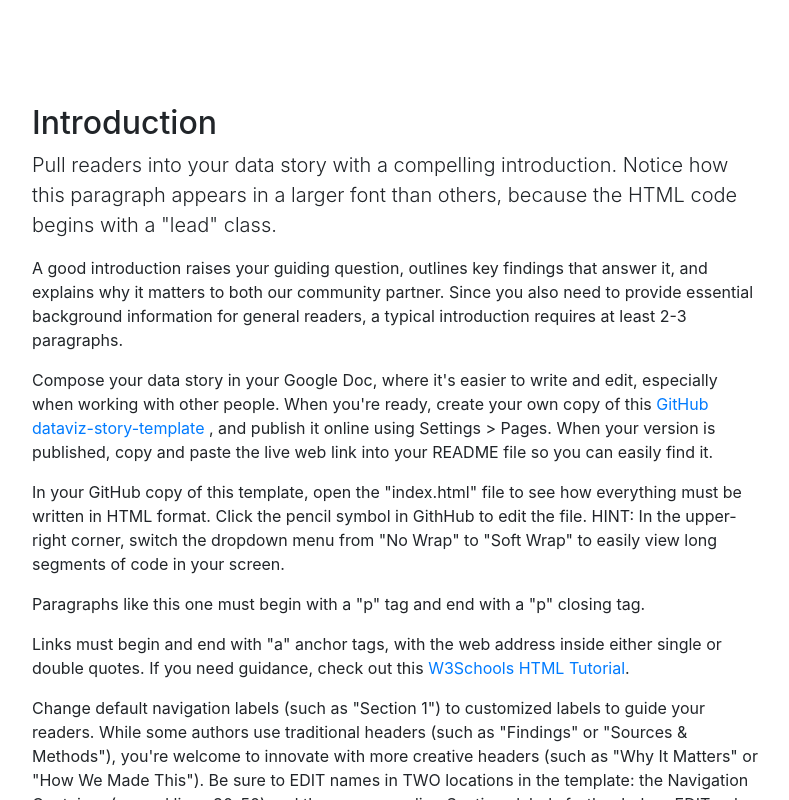
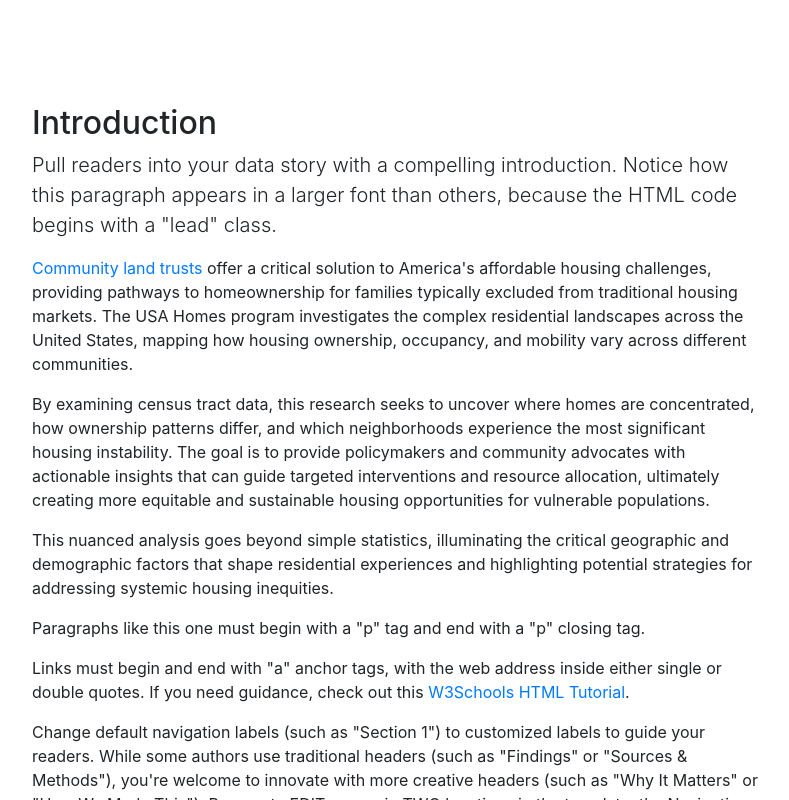
Before and after one commit to ralstonraphael/RalstonDataStory, a plain HTML site: page index.html in a window 1280 px wide. Shown: the part 604-1404 px from the top of the page, without its empty margins (243-1032 px from the left). Drawn offline with nearby package versions, Linux system fonts and the light colour scheme.

Commit message:
Update index.html

```diff
--- a/index.html
+++ b/index.html
@@ -70,11 +70,12 @@
 
           <p class="lead">Pull readers into your data story with a compelling introduction. Notice how this paragraph appears in a larger font than others, because the HTML code begins with a "lead" class.</p>
 
-          <p>A good introduction raises your guiding question, outlines key findings that answer it, and explains why it matters to both our community partner. Since you also need to provide essential background information for general readers, a typical introduction requires at least 2-3 paragraphs.</p>
+          <p><a href='https://cljct.org/?utm_medium=referral&utm_source=idealist'>Community land trusts</a> offer a critical solution to America's affordable housing challenges, providing pathways to homeownership for families typically excluded from traditional housing markets. The USA Homes program investigates the complex residential landscapes across the United States, mapping how housing ownership, occupancy, and mobility vary across different communities.
+</p>
 
-          <p>Compose your data story in your Google Doc, where it's easier to write and edit, especially when working with other people. When you're ready, create your own copy of this <a href="https://github.com/DataVizForAll/dataviz-story-template">GitHub dataviz-story-template </a>, and publish it online using Settings > Pages. When your version is published, copy and paste the live web link into your README file so you can easily find it.</p>
+          <p>By examining census tract data, this research seeks to uncover where homes are concentrated, how ownership patterns differ, and which neighborhoods experience the most significant housing instability. The goal is to provide policymakers and community advocates with actionable insights that can guide targeted interventions and resource allocation, ultimately creating more equitable and sustainable housing opportunities for vulnerable populations.</p>
 
-          <p>In your GitHub copy of this template, open the "index.html" file to see how everything must be written in HTML format. Click the pencil symbol in GithHub to edit the file. HINT: In the upper-right corner, switch the dropdown menu from "No Wrap" to "Soft Wrap" to easily view long segments of code in your screen.</p>
+          <p>This nuanced analysis goes beyond simple statistics, illuminating the critical geographic and demographic factors that shape residential experiences and highlighting potential strategies for addressing systemic housing inequities.</p>
 
           <p>Paragraphs like this one must begin with a "p" tag and end with a "p" closing tag.</p>
 
```
